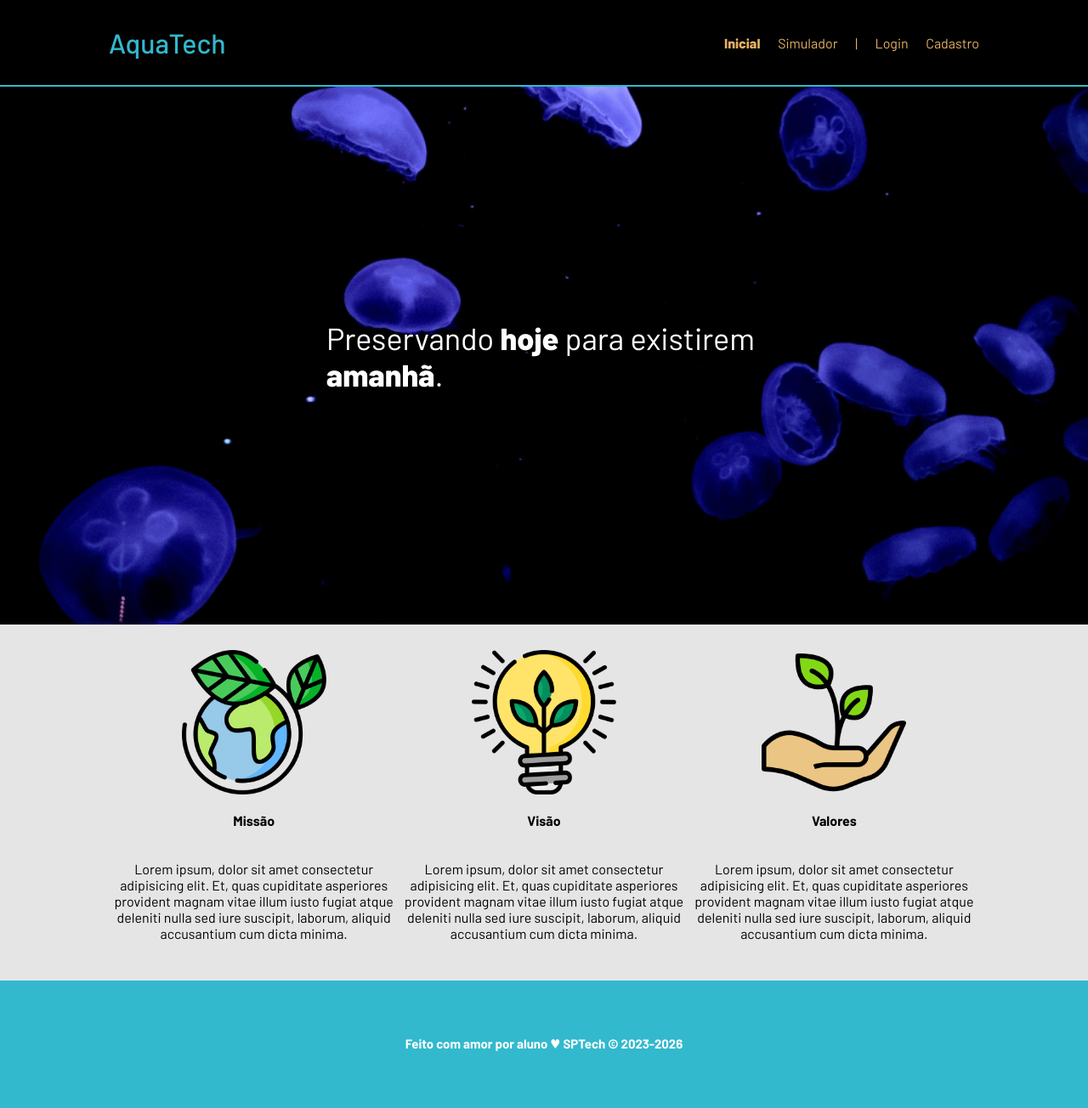
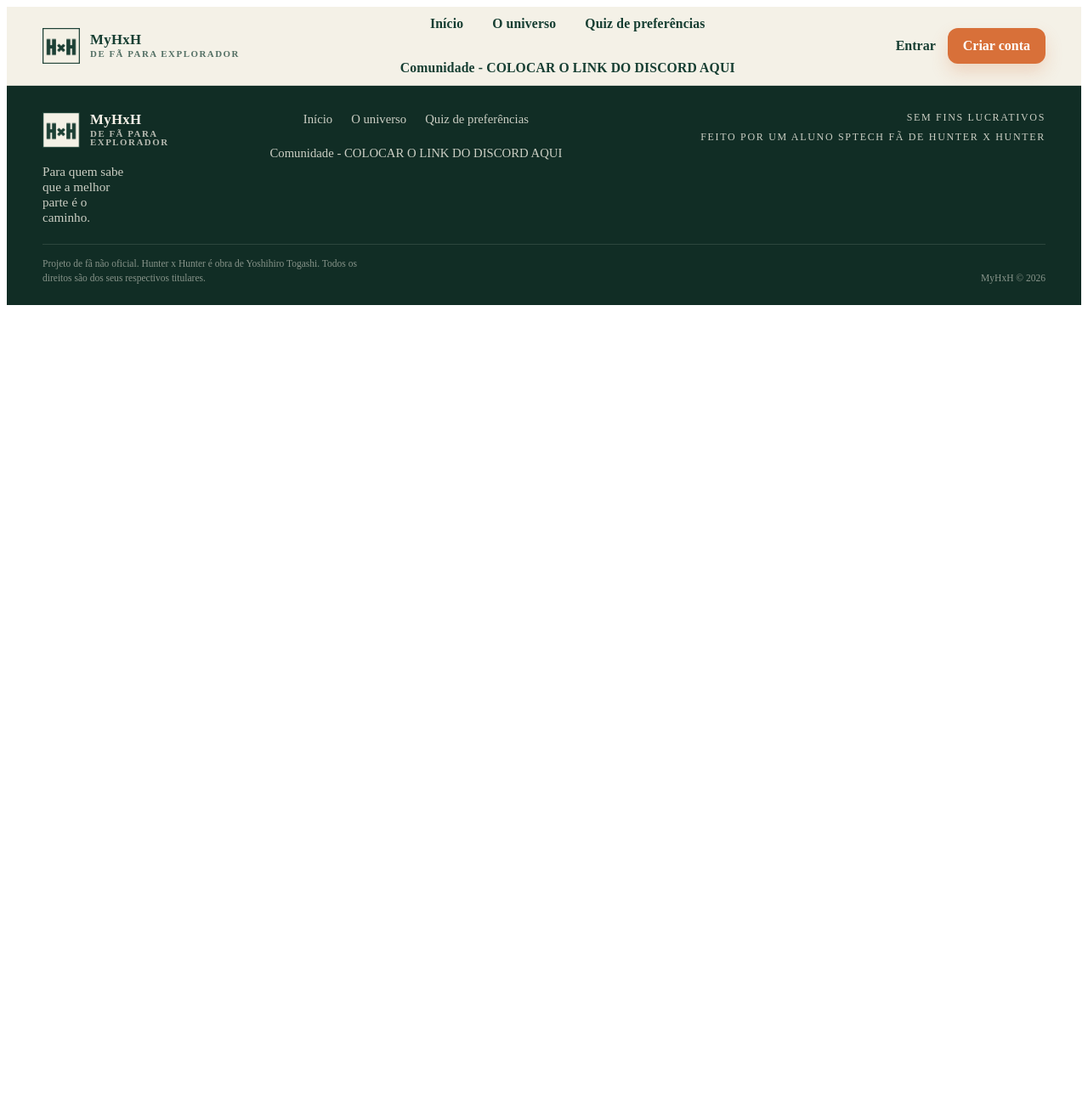
Before and after one commit to Vinicius-Henrique-Oliveira/MyHxH, a website: page public/index.html in a window 1280 px wide. Shown: the whole page at 85% size. After the commit the page ends 800 px from the top, so only its background shows below. Drawn offline with Linux system fonts and the light colour scheme.

Commit message:
Adicionando navbar e footer na tela home

```diff
--- a/public/css/navbar&footer.css
+++ b/public/css/navbar&footer.css
@@ -83,6 +83,7 @@ img {
 }
 
 .navbar {
+  display: flex;
   list-style: none;
   margin: 0;
   padding: 0;
--- a/public/index.html
+++ b/public/index.html
@@ -10,72 +10,73 @@
 
     <script src="./js/sessao.js"></script>
 
-    <link rel="stylesheet" href="./css/estilo.css">
+    <link rel="stylesheet" href="./css/index.css">
+    <link rel="stylesheet" href="./css/navbar&footer.css">
     <link rel="icon" href="./assets/icon/favicon2.ico">
     <link rel="preconnect" href="https://fonts.gstatic.com">
 </head>
 
 <body>
-    <div class="header">
-      <div class="container">
-        <h1 class="titulo">AquaTech</h1>
-        <ul class="navbar">
-          <li class="agora">
-            <a href="#">Inicial</a>
-          </li>
-          <li>
-            <a href="simulador.html">Simulador</a>
-          </li>
-          <li>|</li>
-          <li>
-            <a href="login.html">Login</a>
-          </li>
-          <li>
-            <a href="cadastro.html">Cadastro</a>
-          </li>
+    <header class="header">
+    <div class="container header__content">
+      <a class="brand" href="index.html" aria-label="Ir para a página inicial">
+        <img src="./assets/imgs/logoNavbar.png" alt="MyHxH" />
+        <div class="brand-copy">
+          <strong>MyHxH</strong>
+          <span>De fã para explorador</span>
+        </div>
+
+      </a>
+
+      <nav class="nav-center" aria-label="Navegação principal">
+        <ul class="navbar navbar--center">
+          <li><a href="index.html">Início</a></li>
+          <li><a href="#">O universo</a></li>
+          <li><a href="simulador.html">Quiz de preferências</a></li>
+          <li><a href="#">Comunidade - COLOCAR O LINK DO DISCORD AQUI</a></li>
         </ul>
+      </nav>
+
+      <div class="nav-actions">
+        <a class="nav-link" href="login.html">Entrar</a>
+        <a class="nav-cta" href="cadastro.html">Criar conta</a>
       </div>
     </div>
+  </header>
 
-    <div class="banner">
-      <div class="container">
-        <p>Preservando <span>hoje</span> para existirem <span>amanhã</span>.</p>
+
+
+    <footer class="footer">
+    <div class="container footer__content">
+      <div class="footer-brand">
+        <a class="brand brand--footer" href="index.html" aria-label="Ir para a página inicial">
+          <img src="./assets/imgs/logoNavbar.png" alt="Logo MyHxH" />
+          <div class="brand-copy">
+            <strong>MyHxH</strong>
+            <span>De fã para explorador</span>
+          </div>
+        </a>
+        <p>Para quem sabe que a melhor parte é o caminho.</p>
+      </div>
+
+      <ul class="footer-nav">
+        <li><a href="index.html">Início</a></li>
+        <li><a href="index.html">O universo</a></li>
+        <li><a href="quiz.html">Quiz de preferências</a></li>
+        <li><a href="#">Comunidade - COLOCAR O LINK DO DISCORD AQUI</a></li>
+      </ul>
+
+      <div class="footer-note">
+        <span>Sem fins lucrativos</span>
+        <span>Feito por um aluno Sptech fã de Hunter x Hunter</span>
       </div>
     </div>
+    <div class="container footer__bottom">
+      <h4>Projeto de fã não oficial. Hunter x Hunter é obra de Yoshihiro Togashi. Todos os direitos são dos seus respectivos titulares.</h4>
+      <span>MyHxH &copy; 2026</span>
+    </div>
+  </footer>
 
-    <div class="social">
-      <div class="container">
-        <div class="boxes">
-          <div class="box">
-            <img src="assets/imgs/planet-earth_color.png">
-            <h4>Missão</h4>
-            <p>Lorem ipsum, dolor sit amet consectetur adipisicing elit. Et, quas cupiditate asperiores provident magnam
-              vitae illum iusto fugiat atque deleniti nulla sed iure suscipit, laborum, aliquid accusantium cum dicta
-              minima.</p>
-          </div>
-          <div class="box">
-            <img src="assets/imgs/lightbulb_color.png">
-            <h4>Visão</h4>
-            <p>Lorem ipsum, dolor sit amet consectetur adipisicing elit. Et, quas cupiditate asperiores provident magnam
-              vitae illum iusto fugiat atque deleniti nulla sed iure suscipit, laborum, aliquid accusantium cum dicta
-              minima.</p>
-          </div>
-          <div class="box">
-            <img src="assets/imgs/growth_color.png">
-            <h4>Valores</h4>
-            <p>Lorem ipsum, dolor sit amet consectetur adipisicing elit. Et, quas cupiditate asperiores provident magnam
-              vitae illum iusto fugiat atque deleniti nulla sed iure suscipit, laborum, aliquid accusantium cum dicta
-              minima.</p>
-          </div>
-        </div>
-      </div>
-    </div>
-
-    <div class="footer">
-      <div class="container">
-        <h4>Feito com amor por aluno &hearts; SPTech &copy; 2023-2026</h4>
-      </div>
-    </div>
   </body>
 
 </html>
```
Also changed, not shown: public/cadastro.html (+1 -1 lines), public/css/index.css (added).
